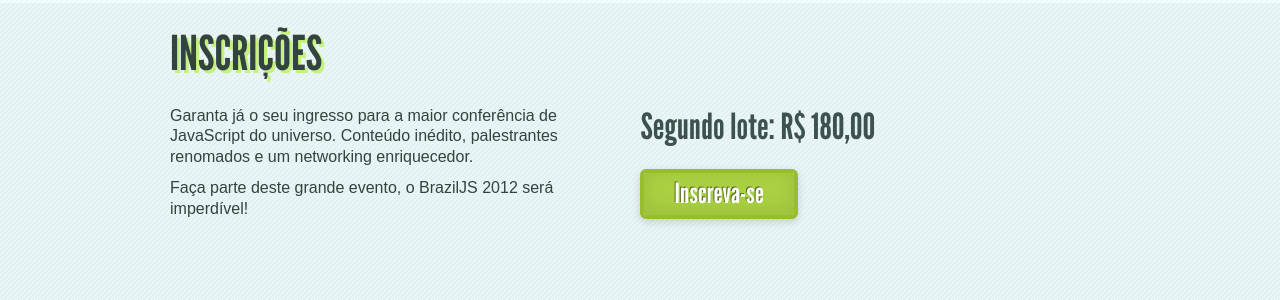
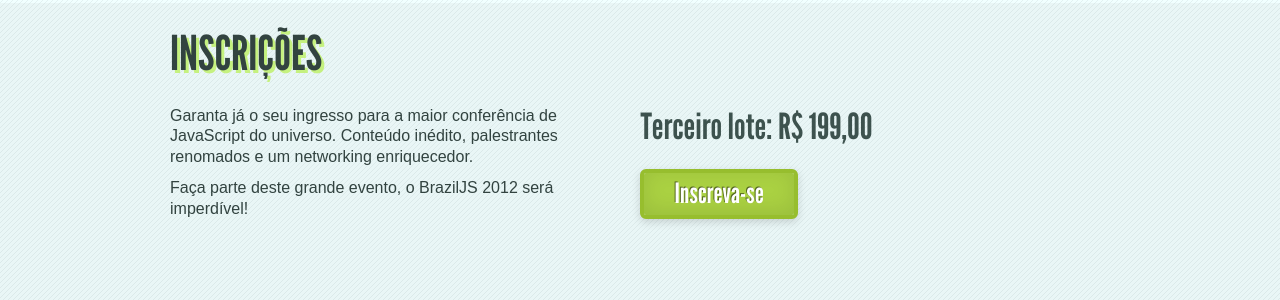
Before and after one commit to braziljs/braziljs-2012, a Jekyll site: the page built from index.html, in a window 1280 px wide and 900 px high, scrolled down 2232 px. Shown: the part 154-454 px from the top of the window. Built offline with Jekyll 4.4.1, drawn with Linux system fonts in a browser that asks for light colours; Markdown is read by kramdown in place of the engine named in the settings; comment, search, counter and statistics services are not loaded.

Commit message:
Update _includes/tickets.html
Terceiro lote

```diff
--- a/_includes/tickets.html
+++ b/_includes/tickets.html
@@ -1,4 +1,3 @@
-
 <h2>Inscrições</h2>
 
 <div class="block">
@@ -8,7 +7,7 @@
 
 <div class="block tickets">
     <ul class="prices">
-        <li><strong>Segundo lote: R$ 180,00</strong></li>
+        <li><strong>Terceiro lote: R$ 199,00</strong></li>
     </ul>
     <a class="button" id="register" rel="external" href="http://even.tc/braziljs">Inscreva-se</a>
 </div>
```
